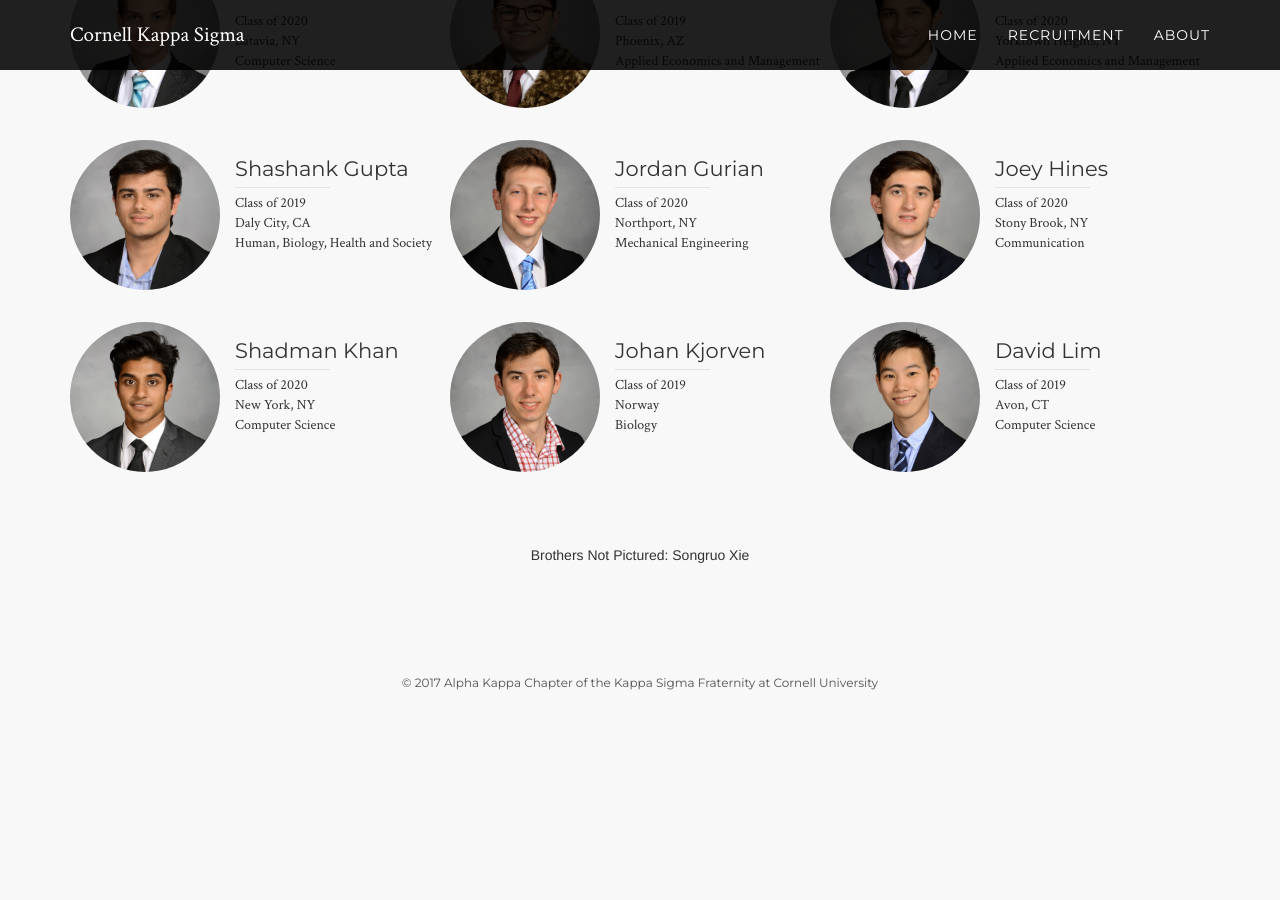
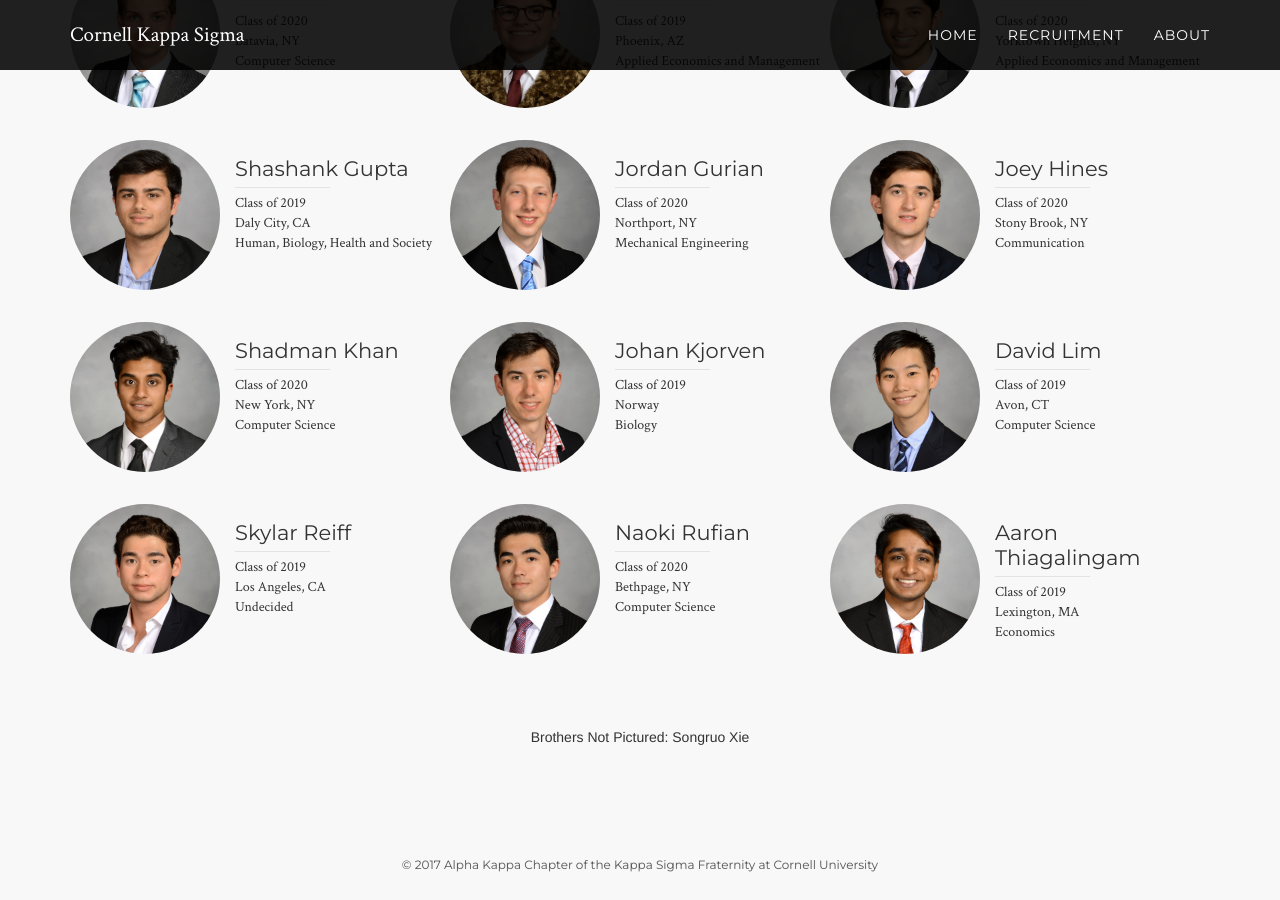
Before and after one commit to pjochillin/cornellkappasigma, a Jekyll site: the page built from index.html, in a window 1280 px wide and 900 px high, scrolled down 3716 px. Built offline with Jekyll 4.4.1, drawn with Linux system fonts in a browser that asks for light colours; nearby versions of some CDN libraries; before the commit the page ends 4434 px from its top, so only the background shows below that.

Commit message:
Update index.html

```diff
--- a/index.html
+++ b/index.html
@@ -700,6 +700,50 @@ layout: default
                         </div>
 
 
+
+                     <div class="bro">
+                            <div class="face" style="background-image:url('assets/img/brothers/lambda-2017/Skylar.jpg')"></div>
+                            <div class="desc">
+                                <p class="name">Skylar Reiff</p>
+                                <div class="info">
+                                    Class of 2019<br>
+                                    Los Angeles, CA<br>
+                                    Undecided
+                                </div>
+                            </div>
+                        </div>
+
+
+
+
+                         <div class="bro">
+                            <div class="face" style="background-image:url('assets/img/brothers/lambda-2017/Naoki.jpg')"></div>
+                            <div class="desc">
+                                <p class="name">Naoki Rufian</p>
+                                <div class="info">
+                                    Class of 2020<br>
+                                    Bethpage, NY<br>
+                                    Computer Science
+                                </div>
+                            </div>
+                        </div>
+
+
+
+
+                    <div class="bro">
+                            <div class="face" style="background-image:url('assets/img/brothers/lambda-2017/Aaron.jpg')"></div>
+                            <div class="desc">
+                                <p class="name">Aaron Thiagalingam</p>
+                                <div class="info">
+                                    Class of 2019<br>
+                                    Lexington, MA<br>
+                                    Economics
+                                </div>
+                            </div>
+                        </div>
+
+
                 </div>
             </div>
 
```
